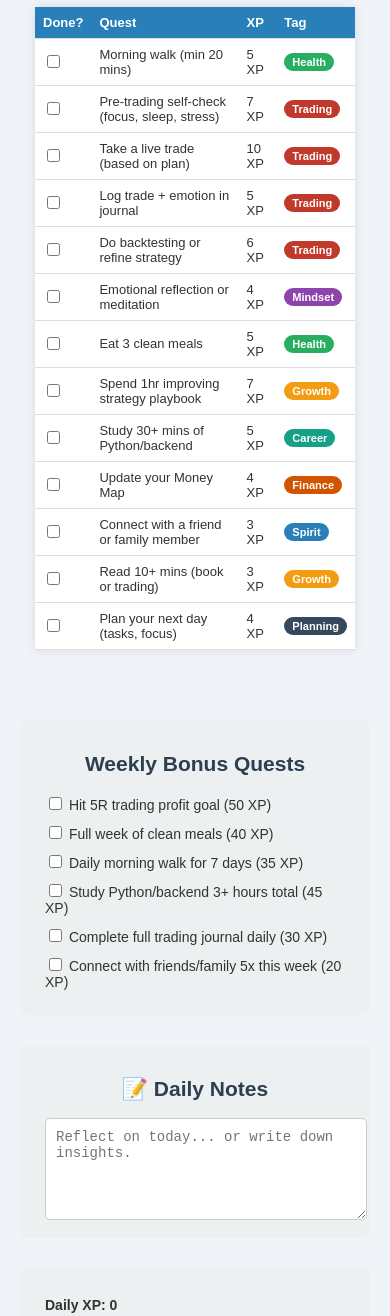
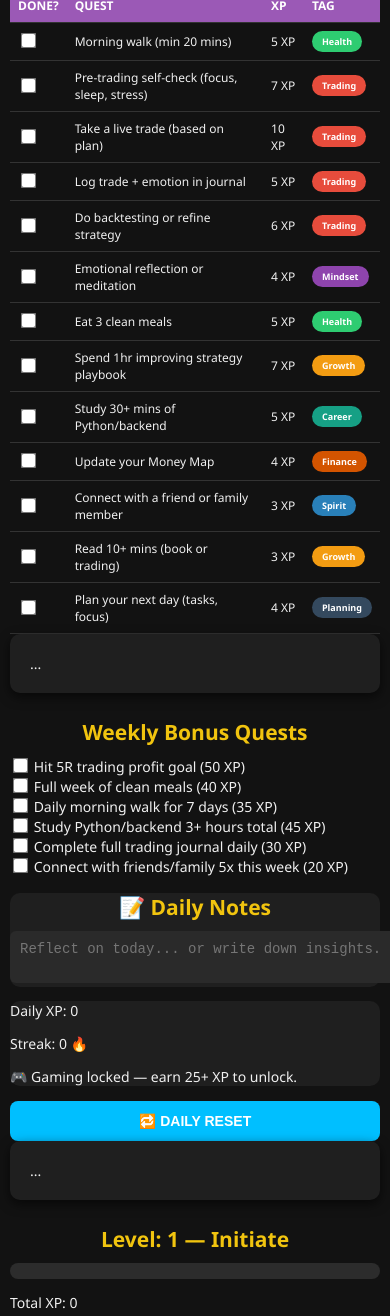
Before and after one commit to RKM15-lab/Habit, a plain HTML site: page index.html in a window 390 px wide. Shown: the part 126-1442 px from the top of the page. Drawn offline with Linux system fonts and the light colour scheme.

Commit message:
Update index.html

```diff
--- a/index.html
+++ b/index.html
@@ -9,88 +9,89 @@
   <meta charset="UTF-8" />
   <meta name="viewport" content="width=device-width, initial-scale=1" />
   <title>Habit Builder - Blueprint Season</title>
+ </style>
+</head>
   <style>
-    @media (max-width: 480px) {
-  body {
-    margin: 10px;
-    font-size: 14px;
-  }
-  table th, table td {
-    padding: 8px;
-    font-size: 13px;
-  }
-  .container, .weekly-bonus, .notes-section, .xp-summary {
-    padding: 10px 15px;
-  }
-  button {
-    width: 100%;
-  }
+  :root {
+    --bg-color: #121212;
+    --card-bg: #1f1f1f;
+    --accent-blue: #00bfff;
+    --accent-purple: #9b59b6;
+    --accent-gold: #f1c40f;
+    --text-color: #f0f0f0;
+    --success-glow: 0 0 10px var(--accent-gold);
   }
 
   body {
-      font-family: Arial, sans-serif;
-      background: #f0f3f7;
-      margin: 20px;
-      color: #333;
+    font-family: 'Segoe UI', Tahoma, Geneva, Verdana, sans-serif;
+    background-color: var(--bg-color);
+    color: var(--text-color);
+    margin: 0;
+    padding: 20px;
   }
+
   h1, h2, h3 {
     text-align: center;
-      color: #2c3e50;
-    }
-    table {
-      width: 100%;
-      max-width: 700px;
-      margin: 20px auto;
-      border-collapse: collapse;
-      background: #fff;
-      box-shadow: 0 0 10px rgba(0,0,0,0.1);
-    }
-    th, td {
-      padding: 12px 15px;
-      border-bottom: 1px solid #ddd;
-      text-align: left;
-    }
-    th {
-      background-color: #2980b9;
-      color: white;
-    }
-    .tag {
-      font-weight: bold;
-      padding: 3px 8px;
-      border-radius: 12px;
-      color: white;
-      font-size: 0.85em;
-    }
-    .Health { background-color: #27ae60; }
-    .Trading { background-color: #c0392b; }
-    .Mindset { background-color: #8e44ad; }
-    .Growth { background-color: #f39c12; }
-    .Career { background-color: #16a085; }
-    .Finance { background-color: #d35400; }
-    .Spirit { background-color: #2980b9; }
-    .Planning { background-color: #34495e; }
-
-    .container {
-      max-width: 700px;
-      margin: 0 auto 40px auto;
-    }
-
-    .weekly-bonus, .notes-section, .xp-summary, .gaming-unlock {
-      background: #ecf0f1;
-      padding: 15px 25px;
-      border-radius: 8px;
-      margin: 30px auto;
-      max-width: 700px;
-    }
-    .weekly-bonus div,
-    .notes-section div {
+    color: var(--accent-gold);
     margin-bottom: 10px;
   }
 
-    .xp-summary {
-      background: #dff0d8;
-      color: #3c763d;
-      box-shadow: 0 0 10px rgba(60, 118, 61, 0.2);
+  .card {
+    background-color: var(--card-bg);
+    border-radius: 12px;
+    padding: 20px;
+    box-shadow: 0 4px 12px rgba(0,0,0,0.6);
+    margin-bottom: 25px;
+    transition: transform 0.2s ease, box-shadow 0.3s ease;
+  }
+
+  .card:hover {
+    transform: scale(1.01);
+    box-shadow: 0 0 20px var(--accent-purple);
+  }
+
+  table {
+    width: 100%;
+    border-collapse: collapse;
+    color: var(--text-color);
+  }
+
+  th, td {
+    padding: 12px 15px;
+    border-bottom: 1px solid #333;
+    text-align: left;
+    font-size: 14px;
+  }
+
+  th {
+    background-color: var(--accent-purple);
+    color: white;
+    font-weight: bold;
+    text-transform: uppercase;
+  }
+
+  .tag {
+    display: inline-block;
+    font-weight: bold;
+    padding: 4px 10px;
+    border-radius: 12px;
+    font-size: 0.75em;
+    color: #fff;
+  }
+
+  .Health    { background-color: #2ecc71; }
+  .Trading   { background-color: #e74c3c; }
+  .Mindset   { background-color: #8e44ad; }
+  .Growth    { background-color: #f39c12; }
+  .Career    { background-color: #16a085; }
+  .Finance   { background-color: #d35400; }
+  .Spirit    { background-color: #2980b9; }
+  .Planning  { background-color: #34495e; }
+
+  .xp-summary, .weekly-bonus, .notes-section, .gaming-unlock {
+    background-color: var(--card-bg);
+    border-radius: 10px;
+    color: var(--text-color);
   }
 
   #rewards-list {
@@ -100,67 +101,81 @@
 
   #rewards-list li {
     margin-bottom: 8px;
-    }
-
-    .streak-info {
-      font-weight: bold;
-      color: #e67e22;
-      text-align: center;
-    }
-
-    .gaming-unlock span {
-      font-weight: bold;
+    padding: 5px;
+    background: rgba(255, 255, 255, 0.05);
+    border-left: 3px solid var(--accent-gold);
+    font-size: 14px;
   }
 
   button {
-      margin: 0 auto;
     display: block;
+    width: 100%;
+    margin-top: 15px;
     padding: 10px 20px;
     font-size: 1em;
-      background: #2980b9;
+    background: var(--accent-blue);
     color: white;
     border: none;
-      border-radius: 5px;
+    border-radius: 8px;
     cursor: pointer;
+    font-weight: bold;
+    text-transform: uppercase;
   }
 
   button:hover {
-      background: #216494;
+    background-color: var(--accent-purple);
+    transition: background-color 0.3s ease;
+  }
+
+  .progress-bar {
+    height: 16px;
+    background-color: #2c2c2c;
+    border-radius: 10px;
+    overflow: hidden;
+    margin: 10px 0;
+  }
+
+  .progress-bar-inner {
+    height: 100%;
+    background-color: var(--accent-gold);
+    width: 0;
+    transition: width 0.4s ease-in-out;
+    box-shadow: var(--success-glow);
   }
 
   textarea {
     width: 100%;
-      height: 80px;
     padding: 10px;
-      font-size: 1em;
-      border: 1px solid #ccc;
-      border-radius: 5px;
+    border-radius: 6px;
+    border: none;
+    background: #2a2a2a;
+    color: white;
+    font-size: 14px;
     resize: vertical;
   }
 
-    .level-header {
-      text-align: center;
-      margin-top: 20px;
+  input[type="checkbox"] {
+    transform: scale(1.2);
+    cursor: pointer;
+    accent-color: var(--accent-gold);
   }
 
-    .progress-bar {
-      height: 18px;
-      width: 100%;
-      background-color: #ccc;
-      border-radius: 10px;
-      overflow: hidden;
-      margin: 10px auto;
-      max-width: 500px;
+  @media (max-width: 480px) {
+    body {
+      padding: 10px;
+      font-size: 14px;
     }
-
-    .progress-bar-inner {
-      height: 100%;
-      background-color: #27ae60;
-      width: 0;
-      transition: width 0.3s ease;
+    table th, table td {
+      padding: 8px;
+      font-size: 12px;
+    }
+    button {
+      padding: 12px;
+      font-size: 14px;
+    }
   }
 </style>
-</head>
+
 <body>
   <h1>Blueprint Season - Habit Builder</h1>
   <div class="container">
@@ -174,7 +189,7 @@
     </table>
   </div>
   <!-- Weekly Bonus Quests -->
-  <div class="weekly-bonus">
+ <div class="card weekly-bonus">...</div>
     <h2>Weekly Bonus Quests</h2>
     <div>
       <input type="checkbox" class="weekly-bonus-quest" data-xp="50" id="bonus-5R" />
@@ -219,7 +234,7 @@
   <button id="daily-reset">🔁 Daily Reset</button>
 
   <!-- Level + Total XP Summary -->
-  <div class="xp-summary">
+  <div class="card xp-summary">...</div>
     <div class="level-header">
       <h2>Level: <span id="current-level">1</span> — <span id="level-title">Initiate</span></h2>
       <div class="progress-bar"><div class="progress-bar-inner" id="level-progress-bar"></div></div>
```
Lines whose indentation alone changed are shown as unchanged.
